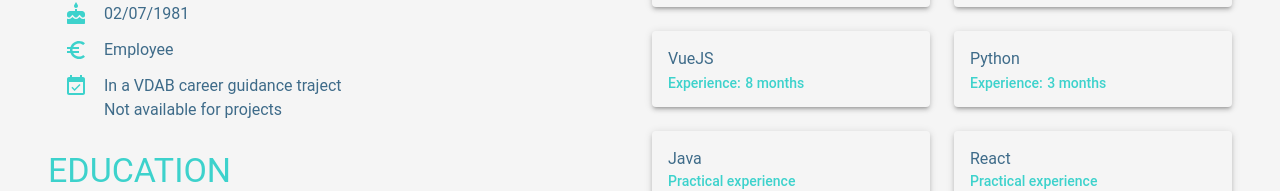
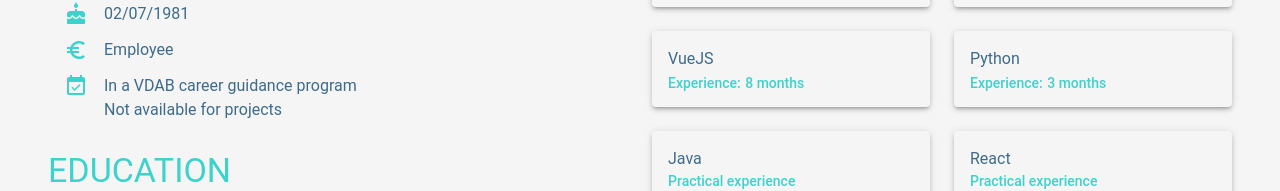
Before and after one commit to bartvanraes/cv-website-react, a React (Create React App) app: page / in a window 1280 px wide. Shown: the part 1097-1288 px from the top of the page. Built offline with nearby package versions, Linux system fonts and the light colour scheme; a web font is replaced by a local one.

Commit message:
career guidance program added to work experience

```diff
--- a/src/components/info/InfoOverviewContainer.js
+++ b/src/components/info/InfoOverviewContainer.js
@@ -261,7 +261,7 @@ function InfoOverviewContainer(props) {
                                 className={classes.contactItemStyle}>
                                     <EventAvailableIcon color="secondary" className={classes.iconStyle}></EventAvailableIcon>
                                     <Typography color="textPrimary" variant="body1" className={classes.contactTextStyle}>
-                                        In a VDAB career guidance traject<br /> Not available for projects
+                                        In a VDAB career guidance program<br /> Not available for projects
                                 </Typography>
                             </Grid>
                         </Grid>
--- a/src/data/workExperienceData.js
+++ b/src/data/workExperienceData.js
@@ -2,6 +2,22 @@ import ProjectManagementType from 'enums/ProjectManagementType'
 import TeamSizeType from 'enums/TeamSizeType'
 
 const workExerperienceData = [
+    {
+        company: 'VDAB',
+        location: 'Antwerp',
+        position: 'Career guidance program',
+        startDate: '06/12/2022',
+        endDate: null,
+        temporary: false,
+        consultancy: false,
+        quit: false,
+        outline: 'Following a career guidance program of the VDAB',
+        responsibilities: ``,
+        projects: ``,
+        projectManagement: ProjectManagementType.NONE,
+        teamSize: TeamSizeType.SOLO,
+        skills: []
+    },
     {
         company: 'Pionira',
         location: 'Remote/Zeebrugge',
```
